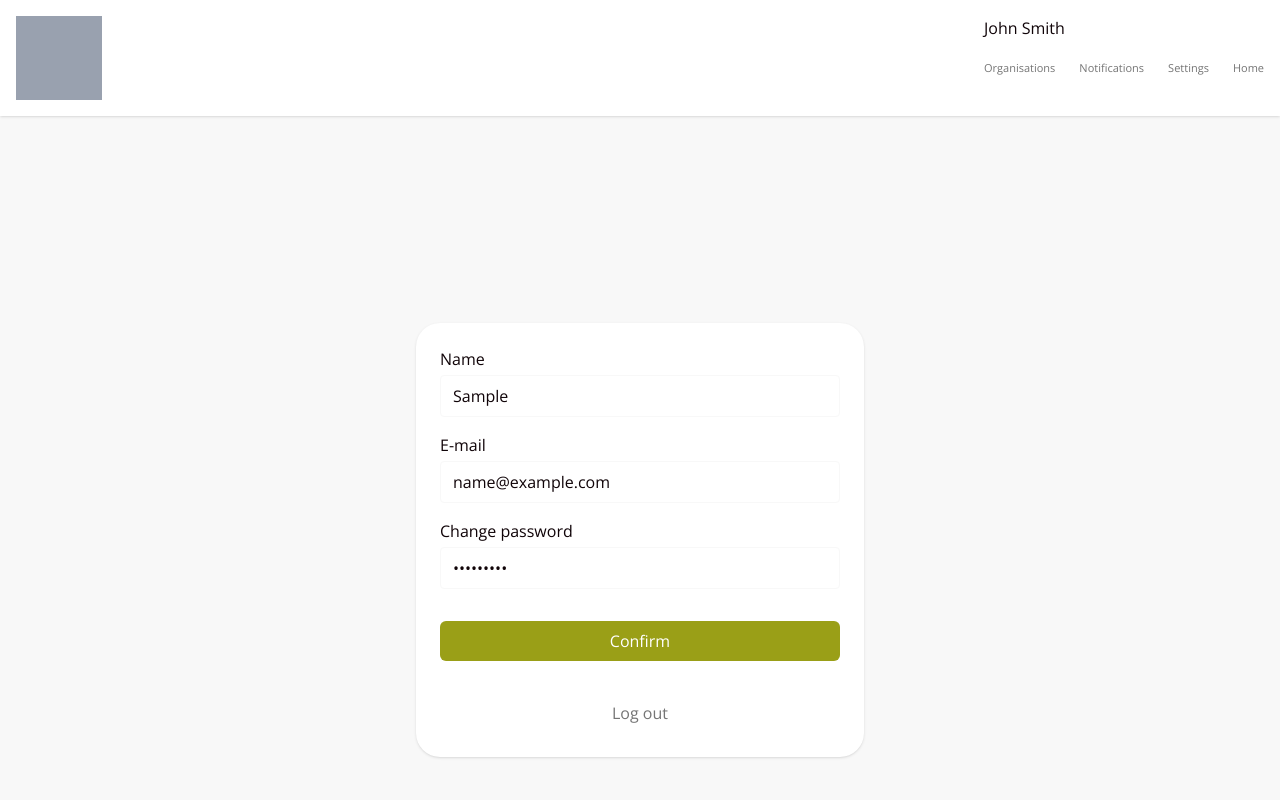
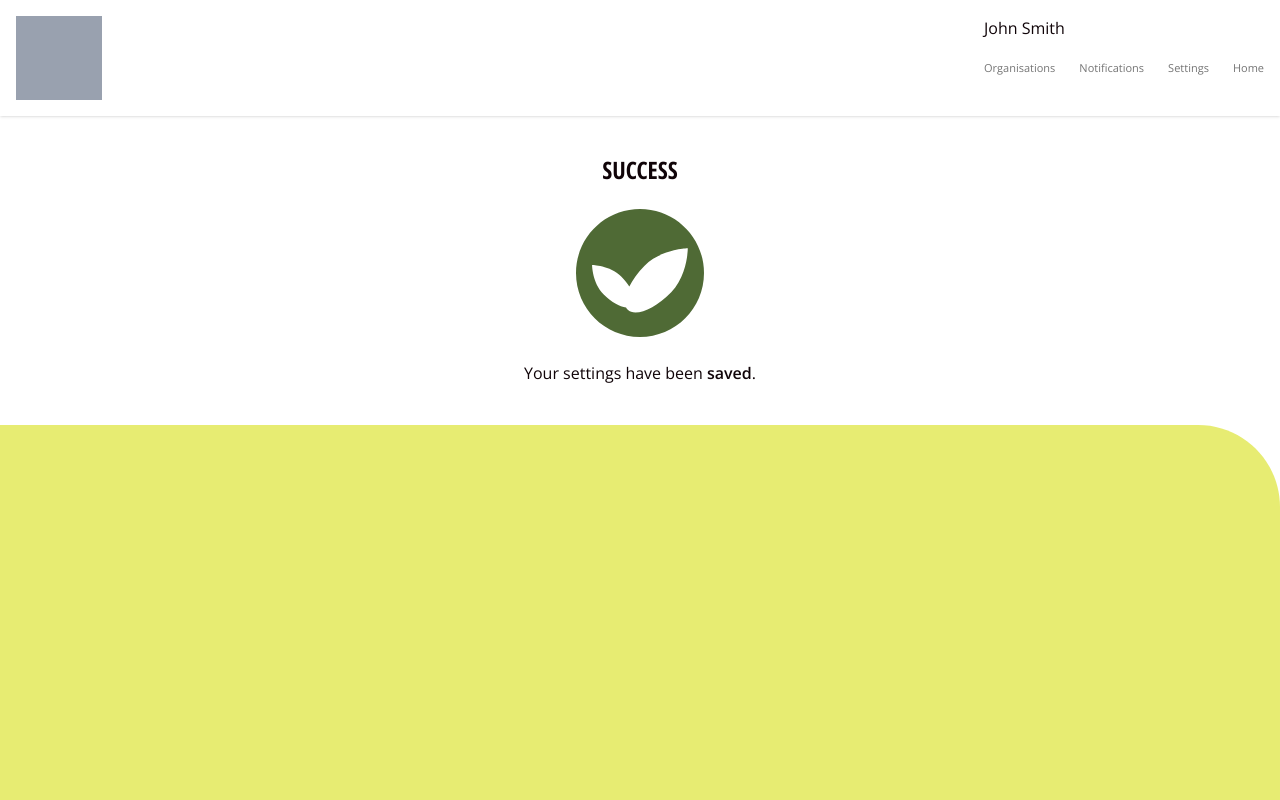
Before and after one commit to DFC-Developers-From-Cyprus/gc-client, a React (Vite) app: page /settings in a window 1280 px wide. Both pictures are taken after typing "Sample", "name@example.com", "Sample123" into the empty fields and a click on the button "Confirm". Shown: the top 800 px of the page. Built offline with nearby package versions, Linux system fonts and the light colour scheme; some icons are missing.

Commit message:
profile done

```diff
--- a/src/index.css
+++ b/src/index.css
@@ -14,6 +14,7 @@
   --color-label-2: #f1b2b5;
   --color-bg-primary: #1c179f;
   --color-bg-footer: #e7ec72;
+  --color-border: #b3b3b3;
 
   /* — шрифты и вариации — */
   --font-body: 'Open Sans', sans-serif;
@@ -54,6 +55,7 @@
   --color-label-2: var(--color-label-2);
   --color-bg-primary: var(--color-bg-primary);
   --color-bg-footer: var(--color-bg-footer);
+  --color-border: var(--color-border);
 
   /* шрифты */
   --font-body: var(--font-body);
--- a/src/ui/auth/ForgotComponent/ForgotComponent.tsx
+++ b/src/ui/auth/ForgotComponent/ForgotComponent.tsx
@@ -80,7 +80,7 @@ export function ForgotComponent({ onCancel }: ForgotComponentProps) {
 
       {step === 'success' && (
         <div>
-          <SuccessComponent />
+          <SuccessComponent message="The link was sent to your email." />
         </div>
       )}
     </div>
--- a/src/ui/auth/RegComponent/RegComponent.tsx
+++ b/src/ui/auth/RegComponent/RegComponent.tsx
@@ -94,7 +94,14 @@ export function RegComponent({ onSuccess }: RegComponentProps) {
             {/* Register */}
             <Button
               type="submit"
-              states={[{ label: 'Register' }, { label: 'Registering...' }]}
+              initialIndex={0}
+              states={[
+                { label: 'Register' },
+                { label: 'Register' },
+                { label: 'Register' },
+                { label: 'Register', textClass: 'text-link' },
+              ]}
+              transitionMap={{ 0: 0 }}
               className="w-full h-10 mt-2"
             />
 
@@ -136,7 +143,14 @@ export function RegComponent({ onSuccess }: RegComponentProps) {
             {/* Submit */}
             <Button
               type="submit"
-              states={[{ label: 'Submit' }, { label: 'Submitting...' }]}
+              initialIndex={0}
+              states={[
+                { label: 'Submit' },
+                { label: 'Submit' },
+                { label: 'Submit' },
+                { label: 'Submit', textClass: 'text-link' },
+              ]}
+              transitionMap={{ 0: 0 }}
               className="w-full"
             />
           </form>
--- a/src/ui/components/SuccessComponent/SuccessComponent.tsx
+++ b/src/ui/components/SuccessComponent/SuccessComponent.tsx
@@ -1,9 +1,25 @@
 import successIcon from '../../../assets/Exclude.svg';
 
-export function SuccessComponent() {
+interface SuccessComponentProps {
+  /** Основной текст сообщения, вокруг которого можно выделить часть */
+  message: string;
+  /** Подстрока из message, которую нужно обернуть в <strong> */
+  highlight?: string;
+}
+
+export function SuccessComponent({ message, highlight }: SuccessComponentProps) {
+  // Если есть highlight, разбиваем строку на до/сам highlight/после
+  let before = message;
+  let after = '';
+  if (highlight && message.includes(highlight)) {
+    const parts = message.split(highlight);
+    before = parts.shift() || '';
+    after = parts.join(highlight);
+  }
+
   return (
-    <div className="flex flex-col justify-center w-full text-center">
-      {/* Заголовок */}
+    <div className="flex flex-col justify-center items-center w-full text-center p-4">
+      {/* Заголовок (всегда «Success») */}
       <h2 className="heading-1 mb-6 uppercase">Success</h2>
 
       {/* Иконка */}
@@ -11,9 +27,11 @@ export function SuccessComponent() {
         <img src={successIcon} alt="Success Icon" className="w-32 h-32" />
       </div>
 
-      {/* Описание */}
+      {/* Описание с подсветкой */}
       <p className="body-1">
-        You have successfully <strong className="font-semibold">registered.</strong>
+        {before}
+        {highlight ? <strong className="font-semibold">{highlight}</strong> : null}
+        {after}
       </p>
     </div>
   );
--- a/src/ui/layouts/Layout.tsx
+++ b/src/ui/layouts/Layout.tsx
@@ -9,7 +9,7 @@ interface LayoutProps {
 
 export function Layout({ children }: LayoutProps) {
   return (
-    <div className="min-h-screen flex flex-col bg-card-bg font-body text-text">
+    <div className="min-h-screen flex flex-col bg-card-white font-body text-text">
       <Header />
       <main className="flex-1 container mx-auto px-4 py-6 z-[1]">{children}</main>
       <Footer />
--- a/src/ui/pages/RegisterPage.tsx
+++ b/src/ui/pages/RegisterPage.tsx
@@ -24,7 +24,7 @@ export function RegisterPage() {
         {/* Форма регистрации */}
         <div className="p-6 mb-[150px]">
           {showSuccess ? (
-            <SuccessComponent />
+            <SuccessComponent message="You have successfully registered." highlight="registered" />
           ) : (
             <RegComponent onSuccess={() => setShowSuccess(true)} />
           )}
--- a/src/ui/pages/SettingsPage.tsx
+++ b/src/ui/pages/SettingsPage.tsx
@@ -1,31 +1,51 @@
-import React from 'react';
+// src/ui/pages/SettingsPage.tsx
+import React, { useState, useEffect } from 'react';
 import * as Form from '@radix-ui/react-form';
 import { useNavigate } from 'react-router-dom';
 
 import { Button } from '../components/Button/Button';
+import { SuccessComponent } from '../components/SuccessComponent/SuccessComponent';
 
 export function SettingsPage() {
   const navigate = useNavigate();
+  const [showSuccess, setShowSuccess] = useState(false);
 
-  const handleConfirm = (e: React.FormEvent) => {
+  // Обработчик сабмита формы
+  const handleConfirm = (e: React.FormEvent<HTMLFormElement>) => {
     e.preventDefault();
-    // TODO: save settings
-    alert('Settings saved');
+    // Показ уведомления об успехе
+    setShowSuccess(true);
   };
+
+  // Редирект на /profile через 5 секунд после успеха
+  useEffect(() => {
+    if (showSuccess) {
+      const timer = setTimeout(() => navigate('/profile'), 5000);
+      return () => clearTimeout(timer);
+    }
+  }, [showSuccess, navigate]);
 
   const handleLogout = () => {
     // TODO: perform logout
     navigate('/');
   };
 
+  if (showSuccess) {
+    return (
+      <div className="flex items-center justify-center">
+        <SuccessComponent message="Your settings have been saved." highlight="saved" />
+      </div>
+    );
+  }
+
   return (
-    <div className="min-h-screen bg-card-bg flex items-center justify-center p-4">
-      <div className="bg-white rounded-3xl shadow w-full max-w-md p-6 space-y-6">
+    <div className="flex items-center justify-center">
+      <div className="bg-white w-full max-w-md space-y-6">
         <Form.Root asChild onSubmit={handleConfirm}>
           <form className="space-y-4">
             {/* Name */}
             <Form.Field name="name">
-              <Form.Label className="body-1 block mb-1" htmlFor="name">
+              <Form.Label className="body-3 block mb-1" htmlFor="name">
                 Name
               </Form.Label>
               <Form.Control asChild>
@@ -33,14 +53,18 @@ export function SettingsPage() {
                   id="name"
                   type="text"
                   placeholder="Value"
-                  className="w-full border border-card-bg rounded px-3 py-2 focus:outline-none focus:ring-2 focus:ring-active"
+                  className="w-full border border-border rounded-lg px-3 py-2 focus:outline-none focus:ring-2 focus:ring-active"
+                  required
                 />
               </Form.Control>
+              <Form.Message match="valueMissing" className="text-red-500 text-sm mt-1">
+                Please enter your name
+              </Form.Message>
             </Form.Field>
 
             {/* E-mail */}
             <Form.Field name="email">
-              <Form.Label className="body-1 block mb-1" htmlFor="email">
+              <Form.Label className="body-3 block mb-1" htmlFor="email">
                 E-mail
               </Form.Label>
               <Form.Control asChild>
@@ -48,14 +72,21 @@ export function SettingsPage() {
                   id="email"
                   type="email"
                   placeholder="Value"
-                  className="w-full border border-card-bg rounded px-3 py-2 focus:outline-none focus:ring-2 focus:ring-active"
+                  className="w-full border border-border rounded-lg px-3 py-2 focus:outline-none focus:ring-2 focus:ring-active"
+                  required
                 />
               </Form.Control>
+              <Form.Message match="valueMissing" className="text-red-500 text-sm mt-1">
+                Please enter your email
+              </Form.Message>
+              <Form.Message match="typeMismatch" className="text-red-500 text-sm mt-1">
+                Please enter a valid email address
+              </Form.Message>
             </Form.Field>
 
             {/* Change password */}
             <Form.Field name="password">
-              <Form.Label className="body-1 block mb-1" htmlFor="password">
+              <Form.Label className="body-3 block mb-1" htmlFor="password">
                 Change password
               </Form.Label>
               <Form.Control asChild>
@@ -63,12 +94,16 @@ export function SettingsPage() {
                   id="password"
                   type="password"
                   placeholder="Value"
-                  className="w-full border border-card-bg rounded px-3 py-2 focus:outline-none focus:ring-2 focus:ring-active"
+                  className="w-full border border-border rounded-lg px-3 py-2 focus:outline-none focus:ring-2 focus:ring-active"
+                  required
                 />
               </Form.Control>
+              <Form.Message match="valueMissing" className="text-red-500 text-sm mt-1">
+                Please enter a password
+              </Form.Message>
             </Form.Field>
 
-            {/* Confirm button: default state index 1 (pressed style) */}
+            {/* Confirm button */}
             <div className="pt-4">
               <Button
                 type="submit"
@@ -86,7 +121,7 @@ export function SettingsPage() {
           </form>
         </Form.Root>
 
-        {/* Logout button: default state index 3 (transparent + text-link) */}
+        {/* Logout button */}
         <div className="pt-2">
           <Button
             onClick={handleLogout}
```
